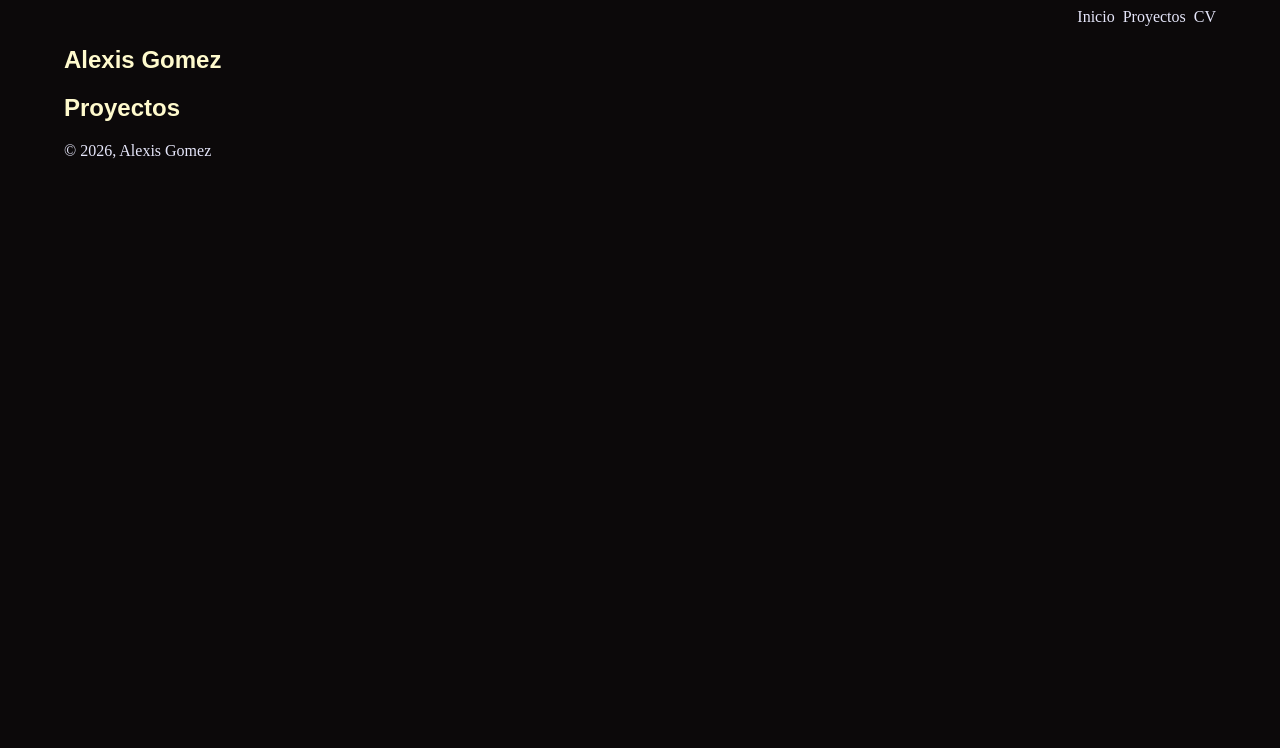
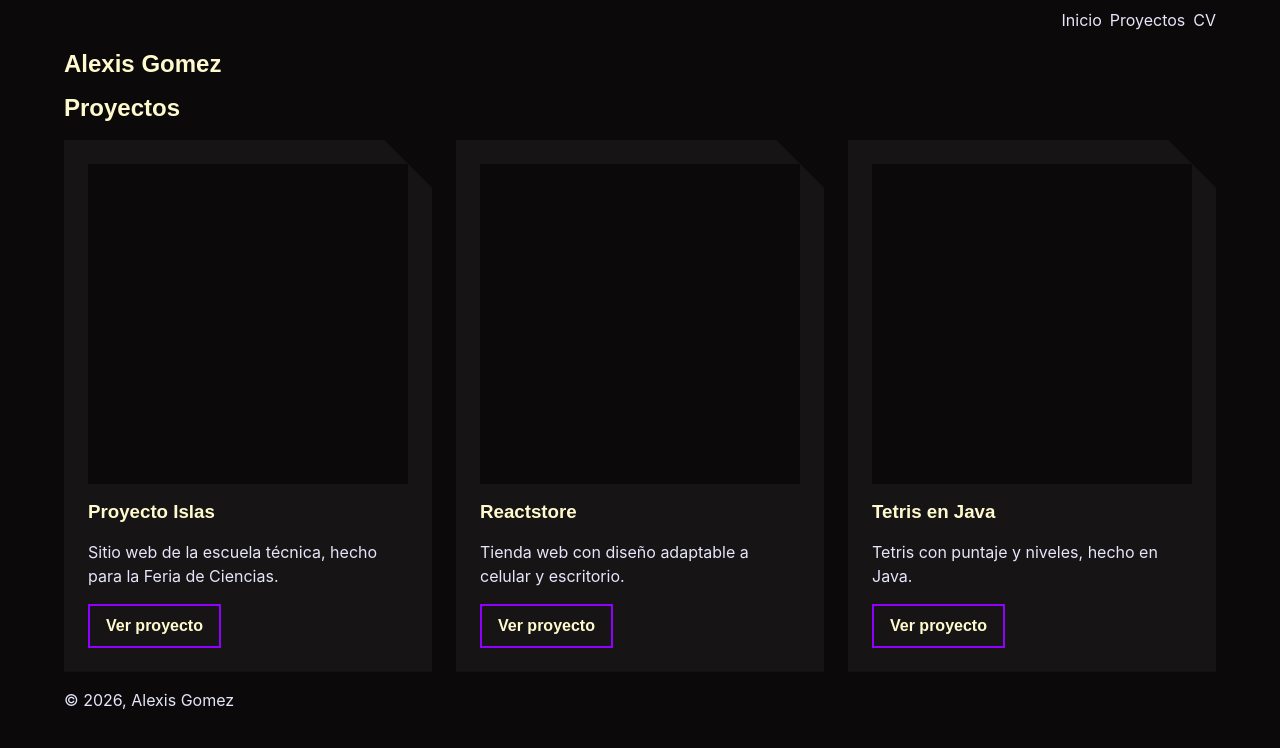
Before and after one commit to Al-exan-der/Portfolio, an Astro site: page / in a window 1280 px wide. Built offline with nearby package versions, Linux system fonts and the light colour scheme; Astro itself is replaced by a stand-in of ours.

Commit message:
cards hechas

```diff
--- a/src/pages/index.astro
+++ b/src/pages/index.astro
@@ -2,6 +2,24 @@
 import "../styles/global.css";
 import { Font } from "astro:assets";
 const base = import.meta.env.BASE_URL.replace(/\/$/, "");
+const proyectos = [
+  {
+    titulo: "Proyecto Islas",
+    descripcion:
+      "Sitio web de la escuela técnica, hecho para la Feria de Ciencias.",
+    enlace: "#",
+  },
+  {
+    titulo: "Reactstore",
+    descripcion: "Tienda web con diseño adaptable a celular y escritorio.",
+    enlace: "#",
+  },
+  {
+    titulo: "Tetris en Java",
+    descripcion: "Tetris con puntaje y niveles, hecho en Java.",
+    enlace: "#",
+  },
+];
 ---
 
 <html lang="es">
@@ -26,7 +44,13 @@ const base = import.meta.env.BASE_URL.replace(/\/$/, "");
             <a href="#proyectos">Proyectos</a>
           </li>
           <li>
-            <a href={`${base}/Alexis%20Gomez.pdf`} target="_blank" rel="noopener">CV</a>
+            <a
+              href={`${base}/Alexis%20Gomez.pdf`}
+              target="_blank"
+              rel="noopener"
+            >
+              CV
+            </a>
           </li>
         </ul>
       </nav>
@@ -37,6 +61,18 @@ const base = import.meta.env.BASE_URL.replace(/\/$/, "");
       </section>
       <section id="proyectos">
         <h2>Proyectos</h2>
+        <div class="grilla">
+          {proyectos.map((p) => (
+            <article class="card">
+              <div class="card-imagen"></div>
+              <h3>{p.titulo}</h3>
+              <p>{p.descripcion}</p>
+              <a class="boton" href={p.enlace} target="_blank" rel="noopener">
+                Ver proyecto
+              </a>
+            </article>
+          ))}
+        </div>
       </section>
     </main>
     <footer class="contenedor">
--- a/src/styles/global.css
+++ b/src/styles/global.css
@@ -24,6 +24,8 @@
 body {
   background-color: var(--fondo);
   color: var(--texto);
+  font-family: var(--fuente-larga);
+  line-height: 1.5rem;
 }
 
 h1,
@@ -40,7 +42,7 @@ nav a {
 nav ul {
   display: flex;
   justify-content: end;
-  gap: 8px;
+  gap: var(--space-2);
   padding: 0;
   margin: 0;
   list-style: none;
@@ -49,5 +51,51 @@ nav ul {
 .contenedor {
   max-width: 1200px;
   margin-inline: auto;
-  padding-inline: 24px;
+  padding-inline: var(--space-6);
 }
+
+h3 {
+  color: var(--texto-importante);
+  font-family: var(--fuente-corta);
+  margin: 0;
+}
+
+.grilla {
+  display: grid;
+  grid-template-columns: repeat(auto-fit, minmax(16rem, 1fr));
+  gap: var(--space-6);
+}
+
+.card {
+  display: flex;
+  flex-direction: column;
+  gap: var(--space-4);
+  padding: var(--space-6);
+  background-color: var(--fondo-tarjetas);
+  clip-path: polygon(
+    0 0,
+    calc(100% - var(--space-12)) 0,
+    100% var(--space-12),
+    100% 100%,
+    0 100%
+  );
+}
+
+.card-imagen {
+  aspect-ratio: 1 / 1;
+  background-color: var(--fondo);
+}
+.card p {
+  margin: 0;
+}
+
+.boton {
+  margin-top: auto;
+  align-self: flex-start;
+  padding: var(--space-2) var(--space-4);
+  border: 2px solid var(--acento);
+  color: var(--texto-importante);
+  font-family: var(--fuente-corta);
+  font-weight: 700;
+  text-decoration: none;
+}
```
